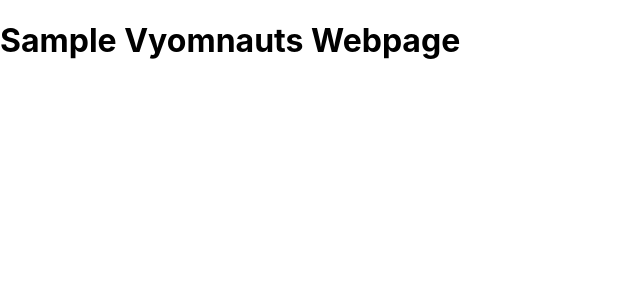
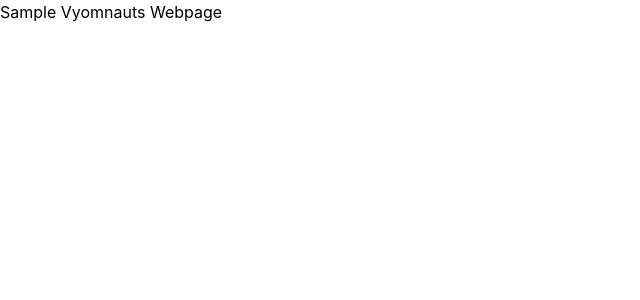
Before and after one commit to Jitenndra03/Vyomnauts, a React (Create React App) app: page / in a window 1280 px wide. Shown: the top 300 px of the page, without its empty margins (0-640 px from the left). Built offline with nearby package versions, Linux system fonts and the light colour scheme.

Commit message:
Added Configurations for use of Tailwind CSS

```diff
--- a/package.json
+++ b/package.json
@@ -32,5 +32,8 @@
       "last 1 firefox version",
       "last 1 safari version"
     ]
+  },
+  "devDependencies": {
+    "tailwindcss": "^3.4.17"
   }
 }
--- a/src/index.css
+++ b/src/index.css
@@ -1,3 +1,6 @@
+@tailwind base;
+@tailwind components;
+@tailwind utilities;
 body {
   margin: 0;
   font-family: -apple-system, BlinkMacSystemFont, 'Segoe UI', 'Roboto', 'Oxygen',
--- /dev/null
+++ b/tailwind.config.js
@@ -0,0 +1,10 @@
+/** @type {import('tailwindcss').Config} */
+module.exports = {
+  content: [
+    "./src/**/*.{js,jsx,ts,tsx}",
+  ],
+  theme: {
+    extend: {},
+  },
+  plugins: [],
+}
```
Also changed, not shown: components/navbar.js (added, +9 -0 lines), 1 other file (tests, documents, lock files or other folders).
